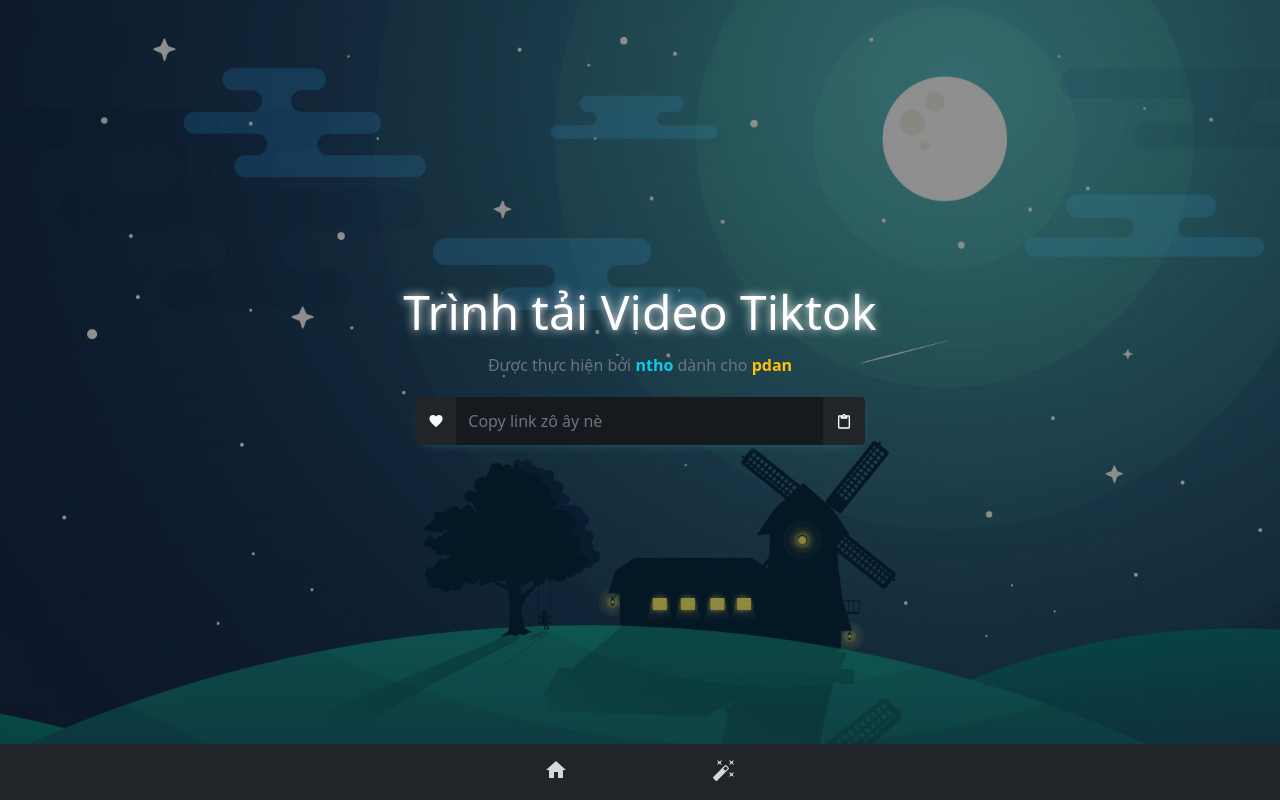
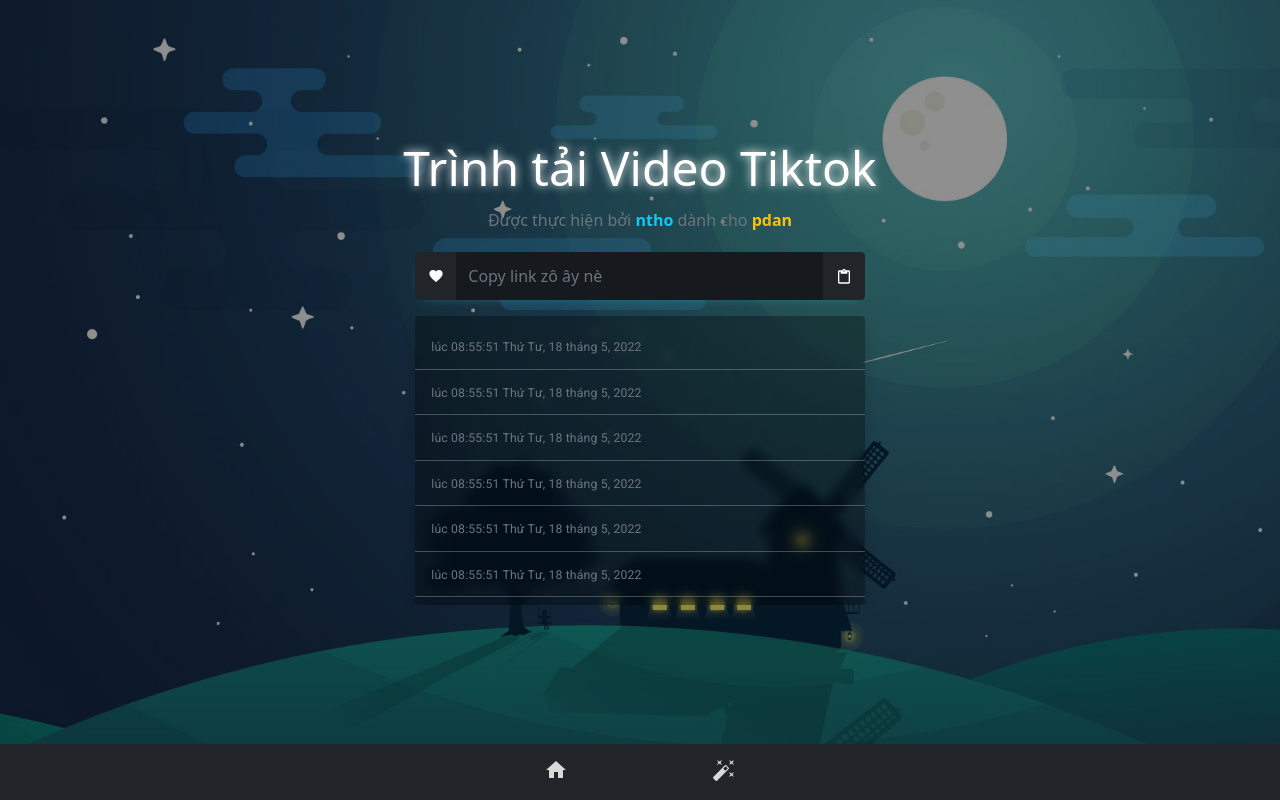
Before and after one commit to duc-tho/tikdown, a React (Create React App) app: page /tool/tiktok-downloader in a window 1280 px wide. Built offline with nearby package versions, Linux system fonts and the light colour scheme; no server answers.

Commit message:
Add history for tiktok downloader

```diff
--- a/src/components/overlay/index.tsx
+++ b/src/components/overlay/index.tsx
@@ -1,4 +1,4 @@
-import React, { useEffect } from 'react'
+import React from 'react'
 import { useStore } from '../../store';
 import classes from './index.module.scss';
 import { ReactSVG } from 'react-svg';
@@ -10,7 +10,6 @@
 
 const Overlay = () => {
      const { overlayStore: { showOverlay } } = useStore();
-     console.log(classes);
 
      return (
           <div className={`${classes.wrap} ${showOverlay ? classes.active : ''}`}>
--- a/src/components/tiktok-downloader/index.module.scss
+++ b/src/components/tiktok-downloader/index.module.scss
@@ -1,3 +1,17 @@
 .description {
      color: #ffffff9e;
 }
+
+.listBg {
+     background-color: #00000050;
+     backdrop-filter: blur(5px);
+}
+
+.historyWrap {
+     max-height: 360px;
+     overflow: auto;
+}
+
+.historyTitle span {
+     font-size: 13px !important;
+}
--- a/src/components/tiktok-downloader/index.tsx
+++ b/src/components/tiktok-downloader/index.tsx
@@ -1,21 +1,28 @@
 import axios from "axios";
-import React, { Fragment, useEffect, useState } from "react";
+import React, { useEffect, useState } from "react";
 import {
      Button, Col, Container, FormControl, InputGroup, Row
 } from "react-bootstrap";
-import { Alert, AlertColor, Snackbar, CircularProgress, List, ListItem, ListItemButton, ListItemText } from '@mui/material';
+import { Alert, AlertColor, Snackbar, CircularProgress, List, ListItem, ListItemButton, ListItemText, Typography, Link } from '@mui/material';
 // import "./G.scss";
 import { tiktokApi } from "../../services/api/tiktok.api";
 import ContentPasteIcon from '@mui/icons-material/ContentPaste';
 import FavoriteIcon from '@mui/icons-material/Favorite';
 import classes from './index.module.scss';
 import { motion } from "framer-motion";
+import { tiktokHistoryApi } from "../../services/api/tiktok-history.api";
 
 function TiktokDownloader() {
      let [url, setUrl] = useState("");
      let [status, setStatus] = useState("Đang chờ...");
      let [open, setOpen] = useState(false);
      let [loadingData, setLoadingData] = useState(false);
+     let [histories, setHistories] = useState([
+          {
+               title: "loremádfasfdsadfloremádfasfdsadfloremádfasfdsadfloremádfasfdsadfloremádfasfdsadf",
+               createAt: "1658141020854"
+          }
+     ]);
      let notiStatusList: {
           success: AlertColor | undefined,
           info: AlertColor | undefined,
@@ -34,6 +41,8 @@
                getVid(url);
           }, 1000);
 
+          getHistories();
+
           return () => clearTimeout(delayTimeout);
      }, [url]);
 
@@ -42,6 +51,14 @@
 
           setUrl(targetUrl);
      };
+
+     let getHistories = () => {
+          tiktokHistoryApi.getAll().then((res: any) => {
+               console.log(res);
+
+               setHistories(Object.values(res ?? []));
+          });
+     }
 
      let getVid = (url: string) => {
           if (!url) return;
@@ -168,18 +185,28 @@
                               </InputGroup>
                          </Col>
                     </Row>
-                    {/* <Row className="w-100 m-0">
-                         <Col className="col-12 col-md-4 mx-auto">
-                              <List>
-                                   <ListItem disablePadding>
-                                        <ListItemText primary="Trash" />
-                                   </ListItem>
-                                   <ListItem disablePadding>
-                                        <ListItemText primary="Spam" />
-                                   </ListItem>
-                              </List>
+                    <Row className="m-0">
+                         <Col className={`${classes.historyWrap} col-12 mx-auto`}>
+                              {histories && histories.length > 0 && <List className={`${classes.listBg} text-light shadow rounded`}>
+                                   {histories.map((history: any) => <div>
+                                        <Link href="/" target="_blank" className="text-light" style={{ textDecoration: 'none' }}>
+                                             <ListItem>
+                                                  <ListItemText className={classes.historyTitle}
+                                                       primary={history.title}
+                                                       primaryTypographyProps={{ style: { wordBreak: 'break-all' } }}
+                                                       secondary={
+                                                            <small className="text-muted">
+                                                                 {new Intl.DateTimeFormat("vi", { dateStyle: 'full', timeStyle: 'medium' }).format(history.createAt)}
+                                                            </small>
+                                                       } />
+                                             </ListItem>
+                                        </Link>
+                                        <hr className="m-0" />
+                                   </div>
+                                   )}
+                              </List>}
                          </Col>
-                    </Row> */}
+                    </Row>
                     <Snackbar
                          open={open}
                     >
--- /dev/null
+++ b/src/services/api/tiktok-history.api.ts
@@ -0,0 +1,16 @@
+import { ApiCore } from "./utilities/core";
+
+// todo API
+const url = `api/history`;
+
+const tiktokHistoryApi = new ApiCore({
+     getAll: true,
+     getSingle: false,
+     post: true,
+     put: false,
+     patch: false,
+     remove: false,
+     url: url,
+});
+
+export { tiktokHistoryApi };
```
